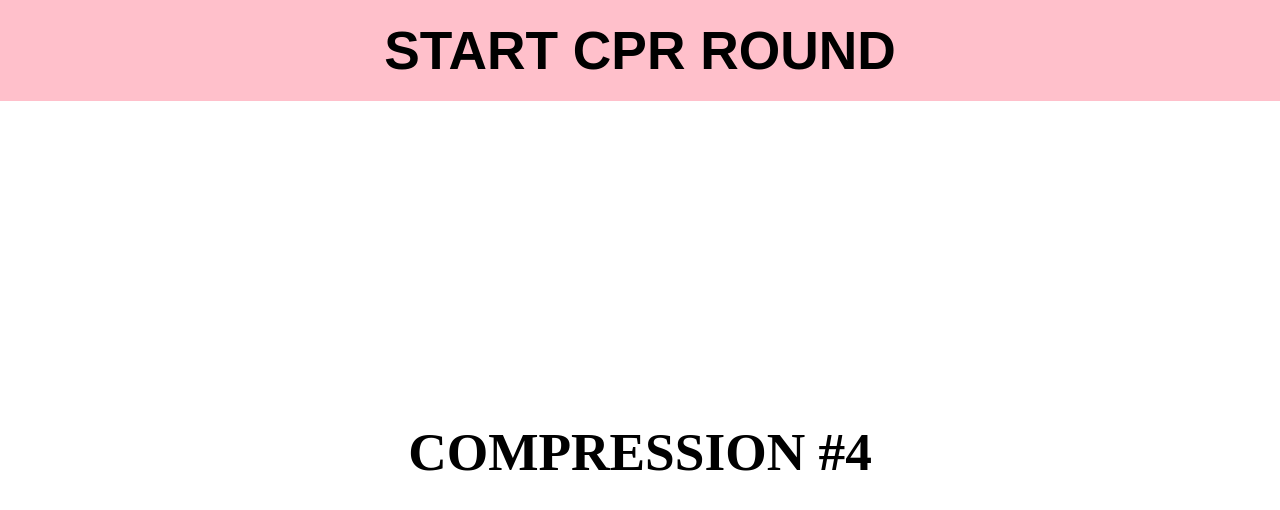
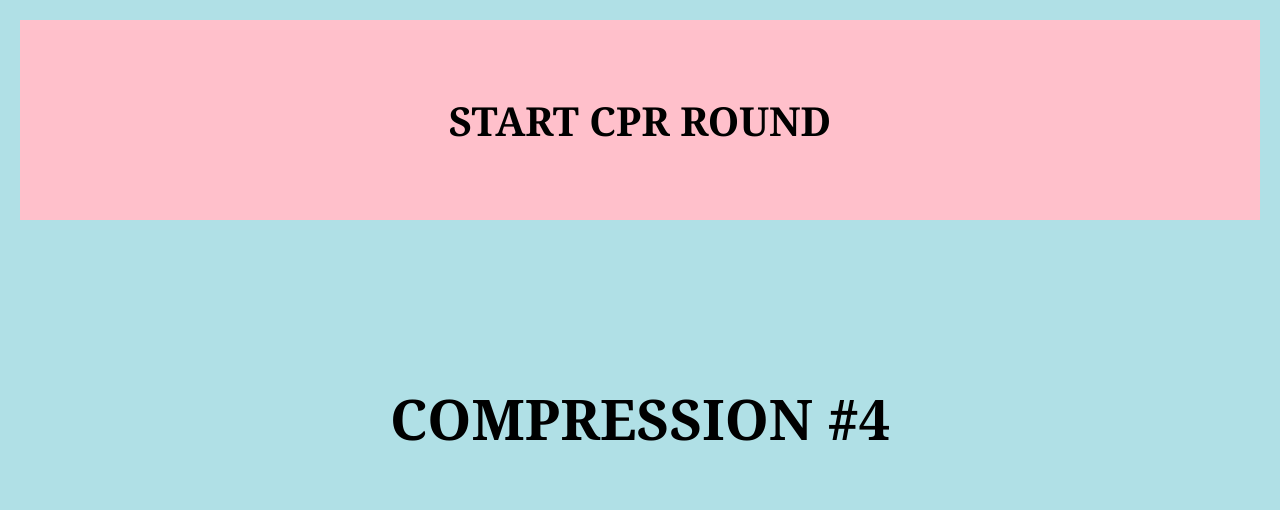
Before and after one commit to RichardLudwig/cpr-helper, a plain HTML site: page index.html in a window 1280 px wide. Both pictures are taken after a click on the button "Start CPR Round". Drawn offline with Linux system fonts and the light colour scheme.

Commit message:
added audio in tune with compressions/ventilations timing, added helper functions for cpr() function, refactored files and modified style.css

```diff
--- a/index.js
+++ b/index.js
@@ -1,51 +1,62 @@
 // variables
-const compressions = 30;
+const compressions = 5;
 const ventilations = 2;
+const beep = new Audio('./beep.mp3');
 
 // build sleep function - https://stackoverflow.com/questions/951021/what-is-the-javascript-version-of-sleep
 function sleep(ms) {
   return new Promise(resolve => setTimeout(resolve, ms));
 }
 
+// 100bpm audio metronome helper function
+function sound() {
+  beep.play();
+}
+
+// pause helper function
+function pause() {
+  beep.pause();
+}
+
 // cpr function to run with intervals
 async function cpr() {
-
+  sound();
   // disable button while function running
   // issue is that, if not disabled, will run multiple rounds simultaneously for every button click
   document.getElementById('cpr-button').disabled = true;
 
   // cycles through compressions
   for (let i = 1; i <= compressions; i++) {
+
     // 600 MS IS 100BPM WHICH IS THE STANDARD TIMING FOR CPR
     await sleep(600);
     // when last compression is iterated
     if (i == compressions) {
       // prints last compression in round
       document.getElementById('cpr').innerHTML = `Compression #${i}`;
-      // console.log(`Compression #${i}`);
       // switch to ventilations
       for (let j = 1; j <= ventilations; j++) {
         await sleep(600);
         // when last ventilation is iterated
         if (j == ventilations) {
           // prints last ventilation in round
-          // console.log(`Ventilation #${j}`);
           document.getElementById('cpr').innerHTML = `Ventilation #${j}`;
+          // pause sound()
+          pause();
           // sleep function so user can see last ventilation
           await sleep(600);
           // function ending so remove button disability to allow new round
           document.getElementById('cpr-button').disabled = false;
+          // helpful message that round is done
           document.getElementById('cpr').innerHTML = 'Round Done';
           // ends function
           return;
         }
         // prints ventilation when iterated
-        // console.log(`Ventilation #${j}`);
         document.getElementById('cpr').innerHTML = `Ventilation #${j}`;
       }
     }
     // prints compression when iterated
-    // console.log(`Compression #${i}`);
     document.getElementById('cpr').innerHTML = `Compression #${i}`;
   }
 }
--- a/style.css
+++ b/style.css
@@ -1,17 +1,24 @@
+* {
+  font-family: Georgia;
+}
+
 body {
   padding: 0;
-  margin: 0;
+  margin: 20px;
   box-sizing: border-box;
+  background-color: powderblue;
+  font-family: Georgia;
 }
 
 input[type="button"] {
   position: middle;
   margin: 0 auto;
   width: 100%;
+  height: 200px;
   border: none;
-  padding: 20px 0;
+  padding: 20px 20px;
   color: black;
-  font-size: 40pt;
+  font-size: 30pt;
   text-transform: uppercase;
   font-weight: bolder;
   background-color: pink;
@@ -19,8 +26,8 @@ input[type="button"] {
 }
 
 #cpr {
-  margin-top: 40vh;
-  font-size: 40pt;
+  margin-top: 20vh;
+  font-size: 3.5rem;
   text-align: center;
   text-transform: uppercase;
   position: middle;
```
Also changed, not shown: index.html (+1 -1 lines), 2 other files.
